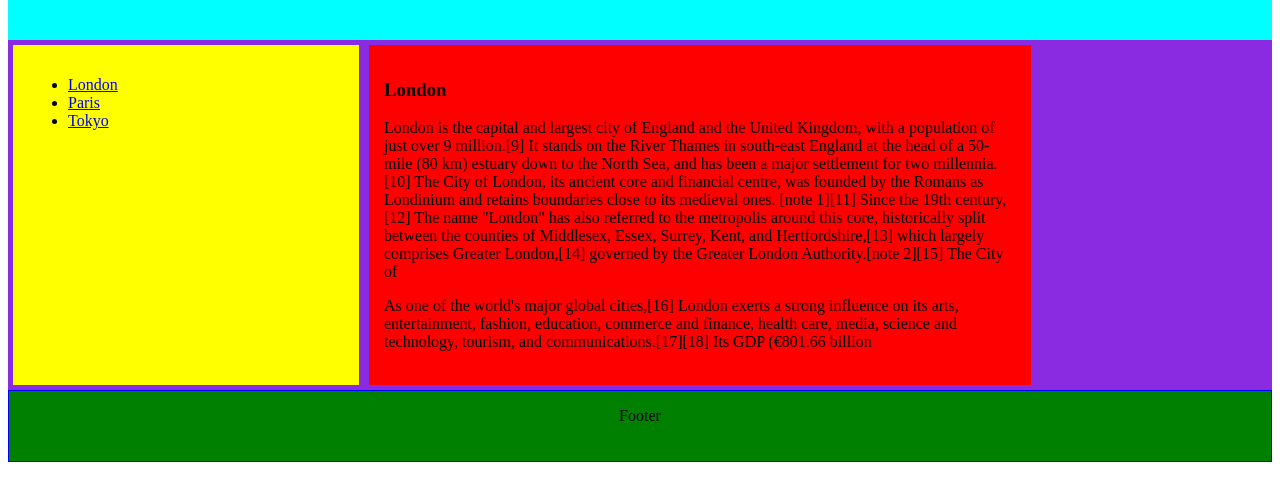
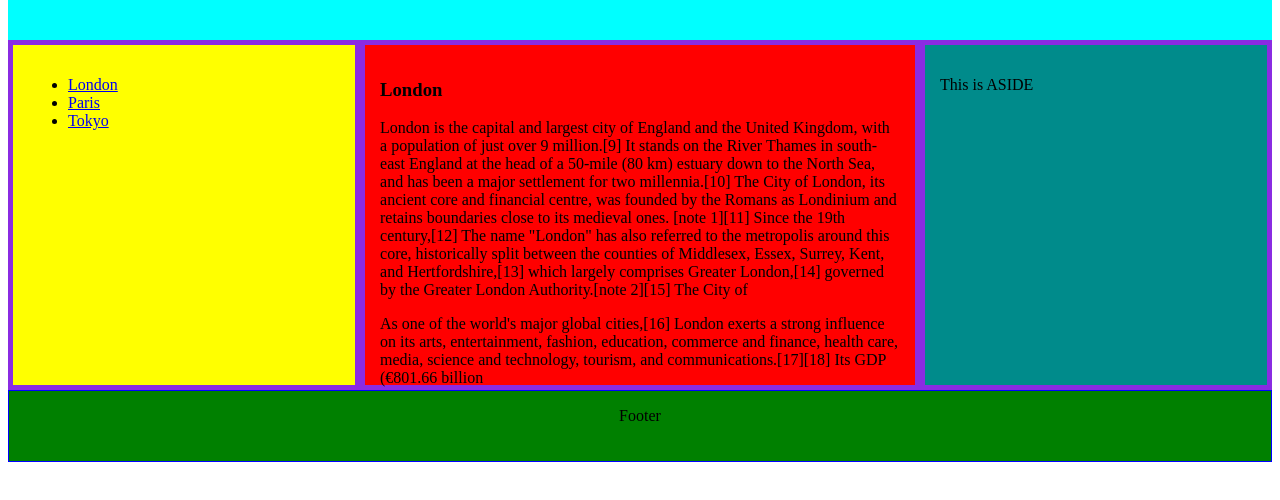
Before and after one commit to Demchenko22101969/HW28-6, a plain HTML site: page index.html in a window 1280 px wide. Shown: the part 50-550 px from the top of the page. Drawn offline with Linux system fonts and the light colour scheme.

Commit message:
add aside

```diff
--- a/css/style.css
+++ b/css/style.css
@@ -44,6 +44,10 @@ article {
     margin: 5px;
 
 }
+aside {
+    background-color: darkcyan;
+    margin: 5px;
+}
 footer {
     height: 70px;
     border: 1px solid blue;
--- a/index.html
+++ b/index.html
@@ -26,7 +26,7 @@
 
             </ul>
         </nav>
-        <article class="col-6">
+        <article class="col-5">
             <h1>London</h1>
             <p> London is the capital and largest city of England and the United Kingdom,
                 with a population of just over 9 million.[9] It stands on the River Thames in south-east
@@ -42,6 +42,9 @@
                 media, science and technology, tourism, and communications.[17][18]
                 Its GDP (€801.66 billion</p>
         </article>
+        <aside class="col-3">
+            <p>This is ASIDE</p>
+        </aside>
     </section>
     <footer>
         <p>Footer</p>
```
